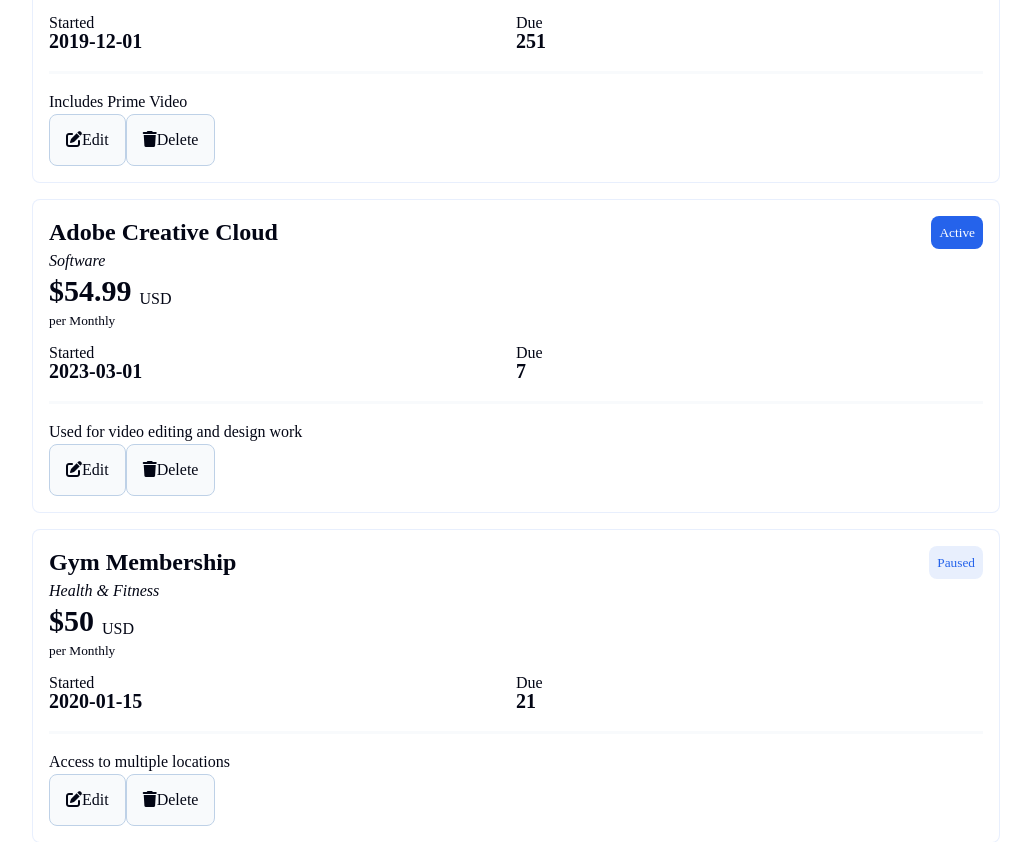
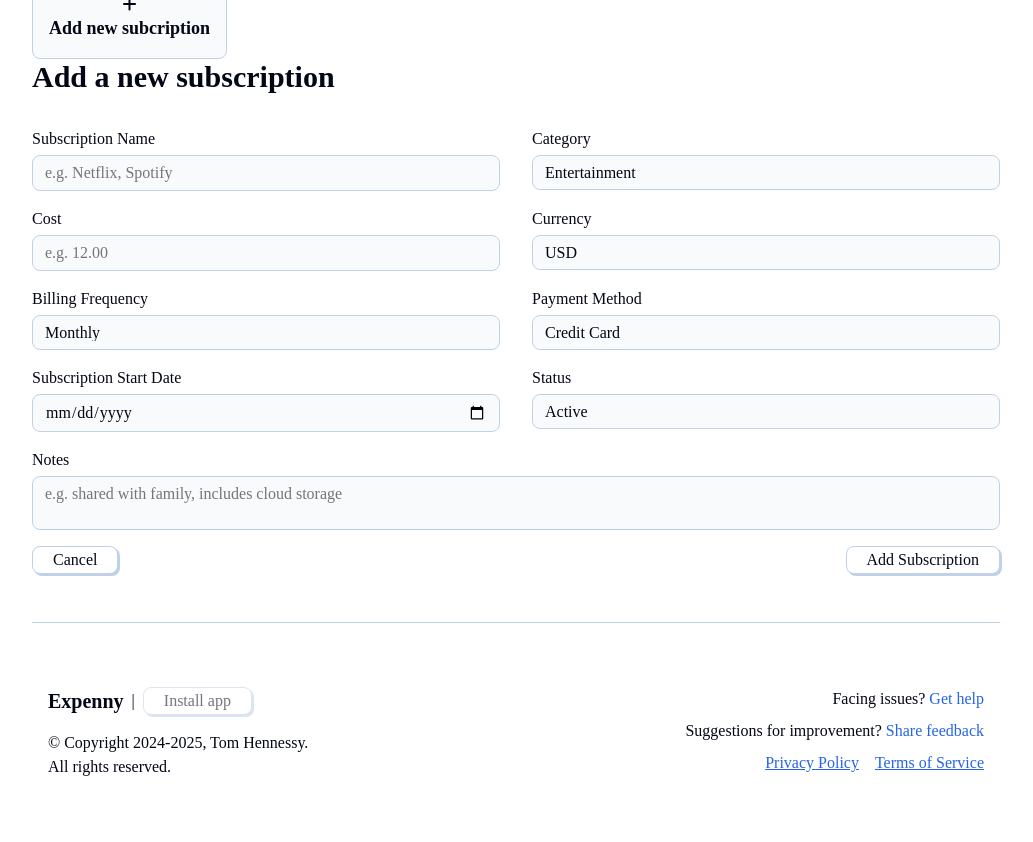
Before and after one commit to tomlhennessy/expenny, a Next.js app: page /dashboard in a window 1280 px wide. Shown: the part 1420-2262 px from the top of the page, without its empty margins (124-1157 px from the left). Built offline with nearby package versions, Linux system fonts and the light colour scheme; a web font is replaced by a local one.

Commit message:
submit form styling

```diff
--- a/app/globals.css
+++ b/app/globals.css
@@ -227,6 +227,70 @@
   margin: 1rem 0;
 }
 
+.subscription-actions {
+  pointer-events: none;
+  transition-duration: 200ms;
+  opacity: 0;
+  z-index: 10;
+  position: absolute;
+  bottom: 0;
+  left: 0;
+  width: 100%;
+  padding: 1rem;
+  display: flex;
+  align-items: center;
+  justify-content: space-between;
+  gap: 1rem;
+  background: white;
+}
+
+.subscription-actions button {
+  width: 100%;
+}
+
+.subscription-actions button i {
+  padding-right: 0.5rem;
+}
+
+.subscription-card:hover .subscription-actions {
+  pointer-events: all;
+  opacity: 1;
+}
+
+.add-subscription {
+  aspect-ratio: 16 / 9;
+  width: 100%;
+}
+
+section form {
+  display: grid;
+  grid-template-columns: repeat(2, minmax(0, 1fr));
+  gap: 1rem 2rem;
+}
+
+section form label {
+  display: flex;
+  flex-direction: column;
+  gap: 0.25rem;
+  width: 100%;
+  max-width: unset;
+}
+
+form textarea {
+  resize: none;
+}
+
+.form-submit-btns {
+  display: flex;
+  align-items: center;
+  justify-content: space-between;
+  gap: 1rem;
+}
+
+.fat-column {
+  grid-column: span 2 / span 2;
+}
+
 
 /* login  */
 
@@ -310,6 +374,15 @@
     max-width: 400px;
   }
 
+  .analytics-card {
+    grid-template-columns: repeat(3, minmax(0, 1fr));
+  }
+
+  .card-container {
+    grid-template-columns: repeat(2, minmax(0, 1fr));
+    gap: 1.5rem;
+  }
+
 }
 
 
```
